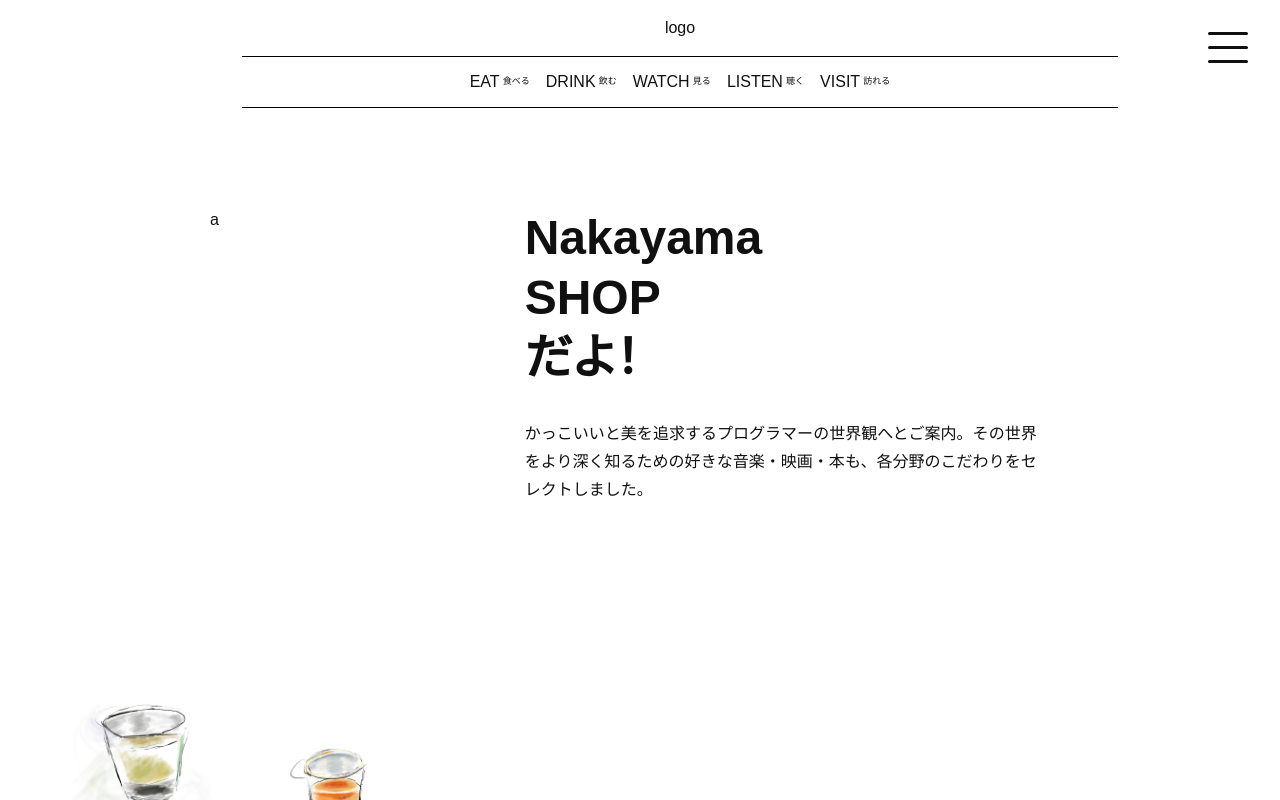
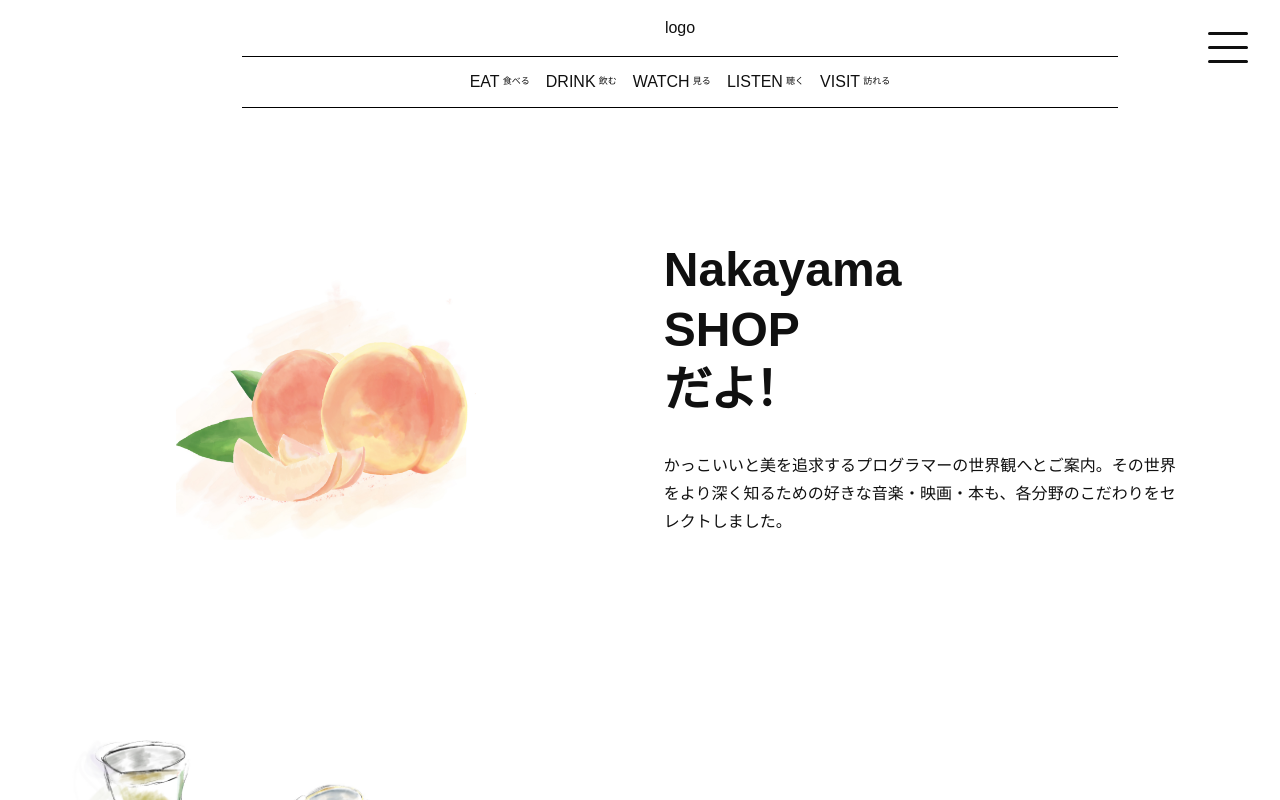
Before and after one commit to tom1236908745/nakalog, a Next.js app: page / in a window 1280 px wide. Shown: the top 800 px of the page. Built offline with nearby package versions, Linux system fonts and the light colour scheme.

Commit message:
add: momoland

```diff
--- a/components/Elements/Topic.tsx
+++ b/components/Elements/Topic.tsx
@@ -5,7 +5,9 @@ import topic from '../../styles/elements/topic.module.css';
 export default function Topic() {
   return (
     <div className={topic.wrapper}>
-      <div className={topic.leftParts}>a</div>
+      <div className={topic.leftParts}>
+        <img id="momo" src="/images/momo.jpg" width="300" alt="momo" />
+      </div>
       <div className={topic.rightParts}>
         <div className={topic.rightWidth}>
           <h1 className={topic.largeStr}>
--- a/styles/elements/topic.module.css
+++ b/styles/elements/topic.module.css
@@ -2,13 +2,14 @@
   display: flex;
   flex-wrap: wrap;
   column-gap: 10rem;
-  margin: 13rem 4rem 5rem;
+  margin: 15rem 0 5rem;
 }
 .leftParts {
   flex-basis: max(18.75rem, 25.5639097744%);
   flex-grow: 1;
   min-width: 0;
   width: 25%;
+  margin-left: 11rem;
 }
 .rightParts {
   flex-basis: 0;
```
Also changed, not shown: public/images/momo.jpg (added), public/images/peach.jpg (deleted).
